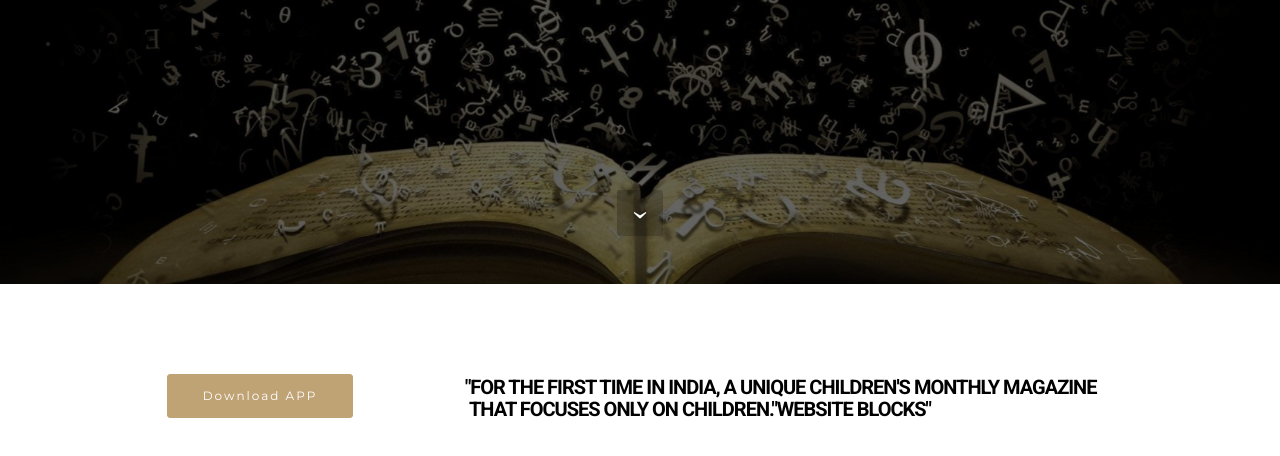
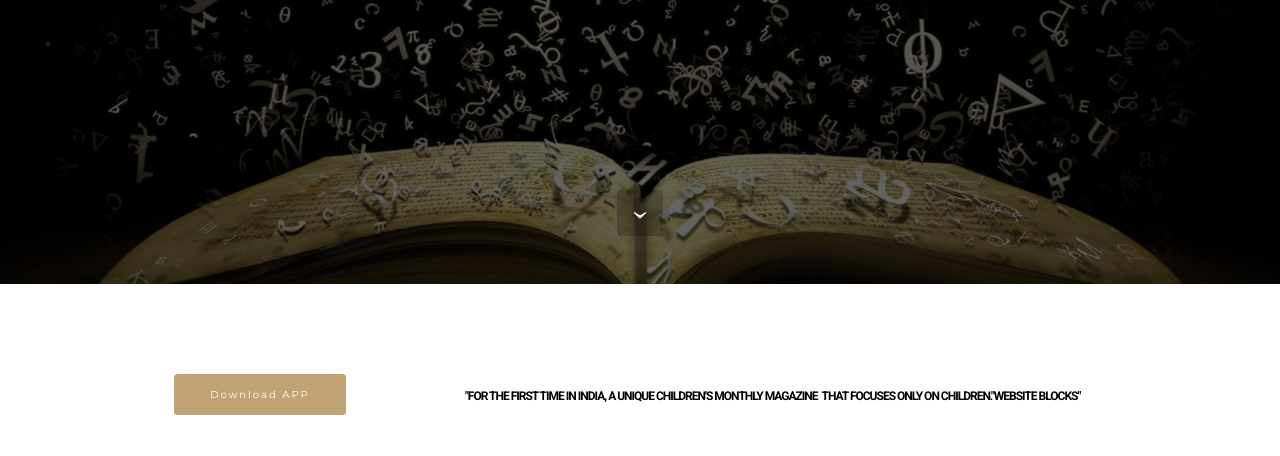
Before and after one commit to harriin79/thechildrengit, a plain HTML site: page index.html in a window 1280 px wide. Shown: the part 516-972 px from the top of the page. Drawn offline with Linux system fonts and the light colour scheme.

Commit message:
create github pages

```diff
--- a/assets/mobirise/css/mbr-additional.css
+++ b/assets/mobirise/css/mbr-additional.css
@@ -485,9 +485,12 @@ h6,
 }
 #msg-box2-6 .mbr-section-title {
   color: #000000;
-  font-size: 20px;
+  font-size: 12px;
   font-family: 'Roboto', sans-serif;
 }
 #msg-box2-6 .mbr-section-subtitle {
   color: #a0a0a0;
 }
+#msg-box2-6 .btn {
+  font-size: 10px;
+}
--- a/index.html
+++ b/index.html
@@ -57,7 +57,7 @@
 
 </section>
 
-<section class="engine"><a href="https://mobirise.co/c">site maker</a></section><section class="mbr-section mbr-section-hero mbr-section-full mbr-section-with-arrow mbr-parallax-background mbr-after-navbar" id="header1-1" data-rv-view="0" style="background-image: url(assets/images/flying-letters11-1920x1080.jpg);">
+<section class="engine"><a href="https://mobirise.co/o">bootstrap button</a></section><section class="mbr-section mbr-section-hero mbr-section-full mbr-section-with-arrow mbr-parallax-background mbr-after-navbar" id="header1-1" data-rv-view="0" style="background-image: url(assets/images/flying-letters11-1920x1080.jpg);">
 
     <div class="mbr-overlay" style="opacity: 0.6; background-color: rgb(0, 0, 0);"></div>
 
```
Also changed, not shown: 1 other file.
